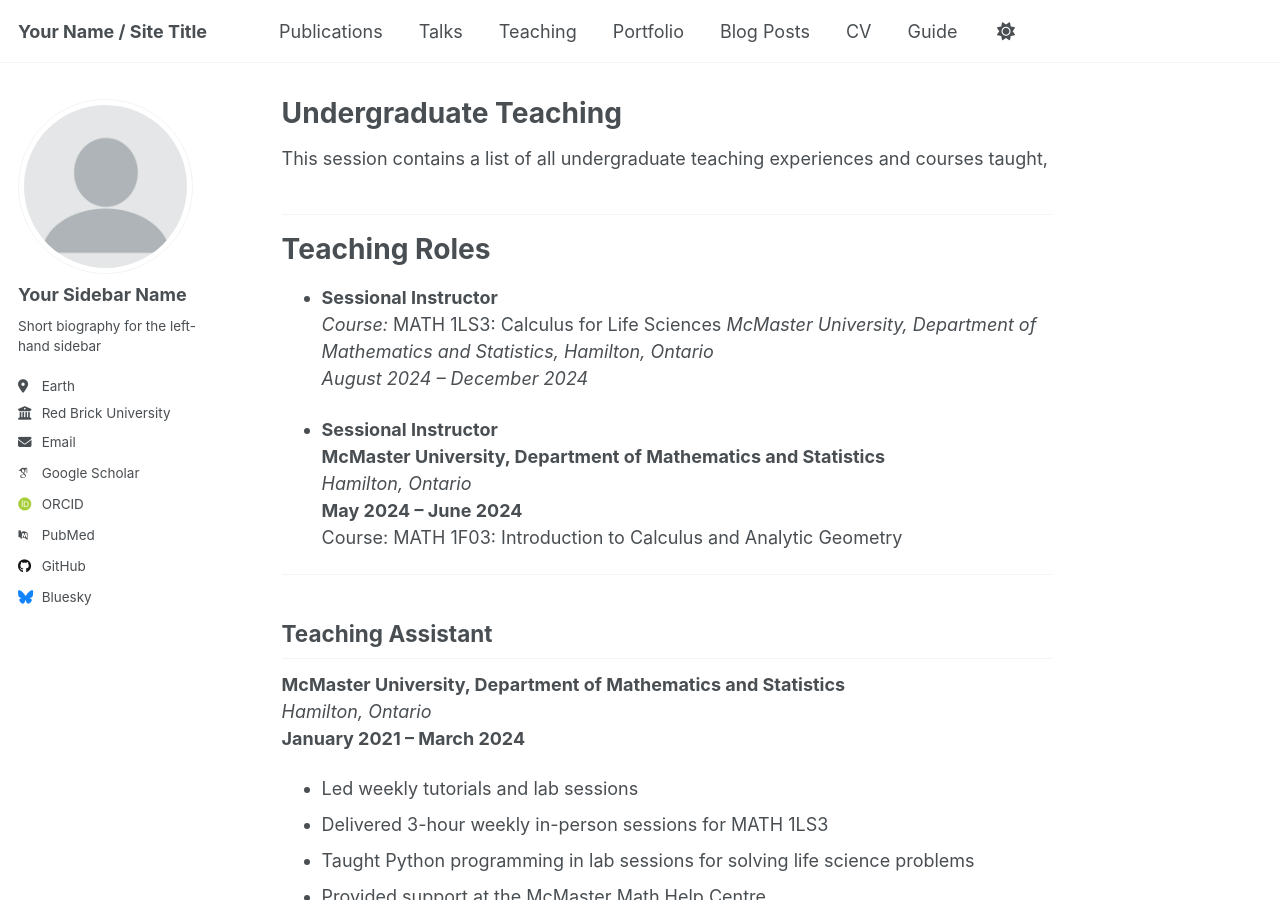
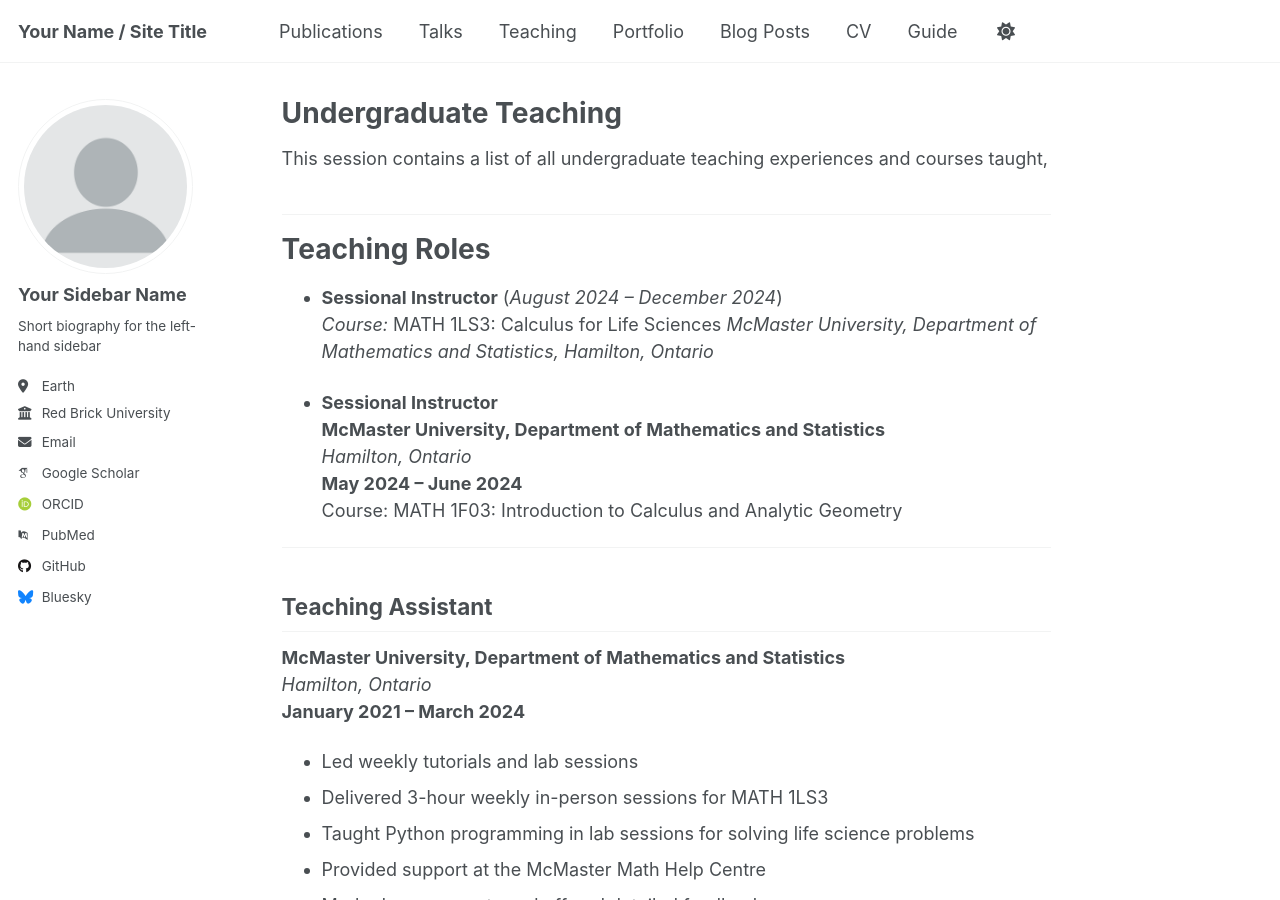
Before and after one commit to magronah/magronah.github.io, a Jekyll site: the page built from _teaching/2025-spring-teaching-2.md, in a window 1280 px wide and 900 px high. Built offline with Jekyll 4.4.1, drawn with Linux system fonts in a browser that asks for light colours; some web fonts are replaced.

```diff
--- a/_teaching/2025-spring-teaching-2.md
+++ b/_teaching/2025-spring-teaching-2.md
@@ -12,10 +12,10 @@ location: "Hamilton Ontario, Canada"
 
 # Teaching Roles
 
-* **Sessional Instructor**
+* **Sessional Instructor** (*August 2024 – December 2024*)
   *Course:* MATH 1LS3: Calculus for Life Sciences
-   *McMaster University, Department of Mathematics and Statistics, Hamilton, Ontario*
-  *August 2024 – December 2024*
+  *McMaster University, Department of Mathematics and Statistics, Hamilton,   Ontario*
+
 
 * **Sessional Instructor**
 **McMaster University, Department of Mathematics and Statistics**
```
